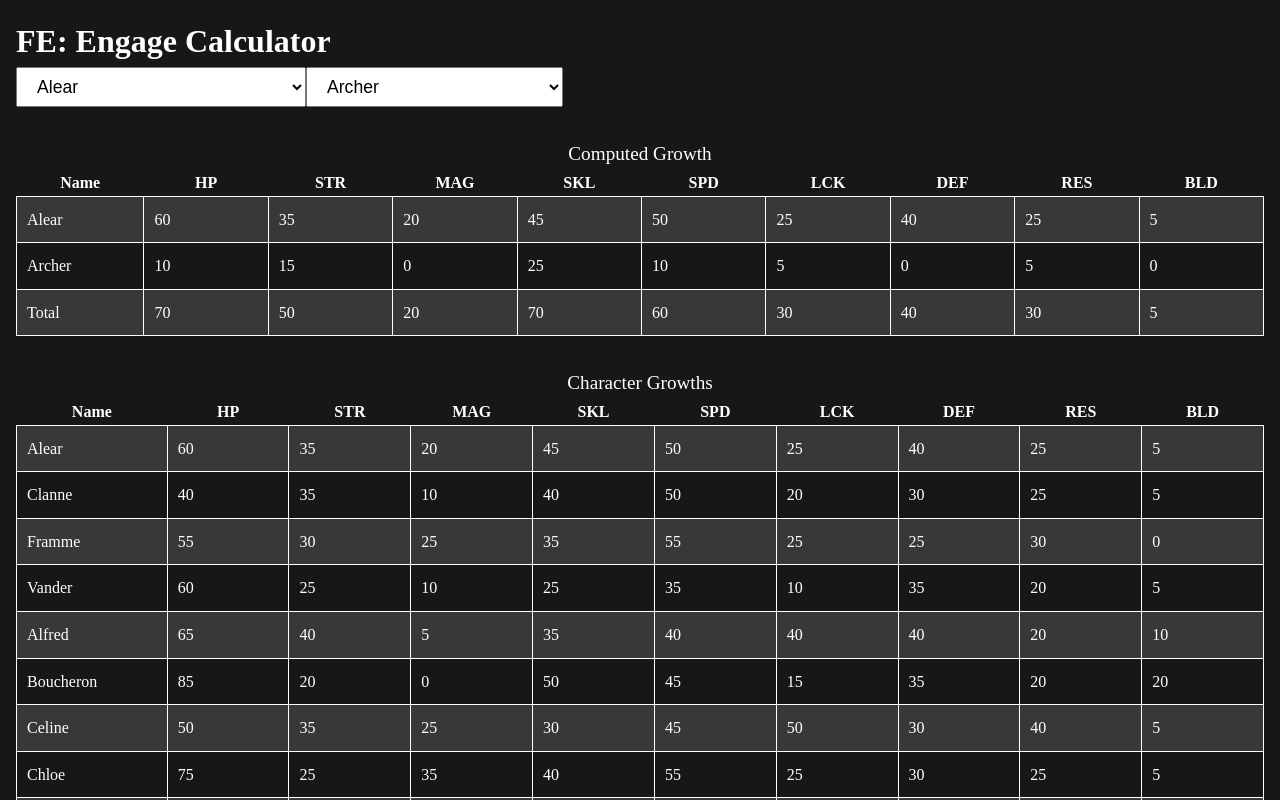
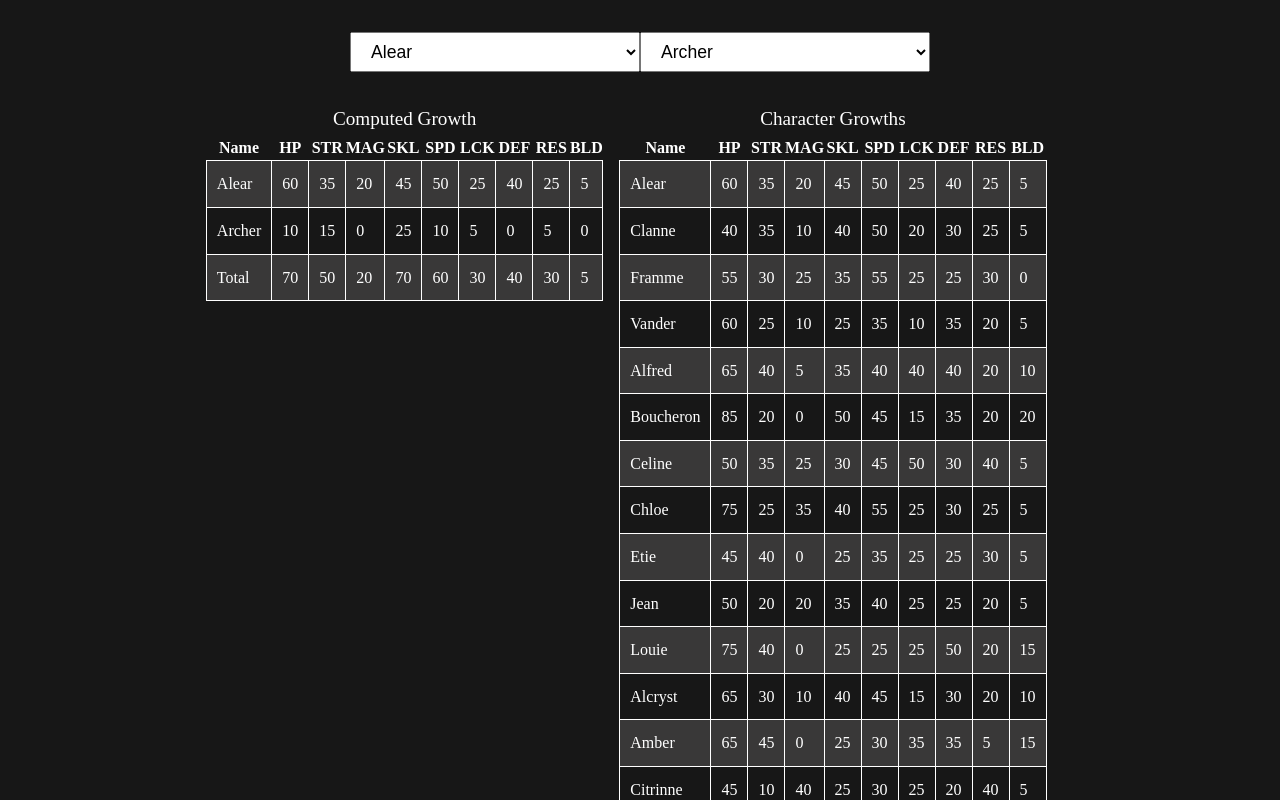
Before and after one commit to maj-rf/fengage-calc, a Next.js app: page / in a window 1280 px wide. Shown: the top 800 px of the page. Built offline with nearby package versions, Linux system fonts and the light colour scheme.

Commit message:
update style

```diff
--- a/src/app/globals.css
+++ b/src/app/globals.css
@@ -115,7 +115,7 @@
 }
 
 main {
-  padding: 1rem;
+  padding: 2rem;
 }
 
 td {
@@ -127,16 +127,11 @@
   background-color: rgb(57, 56, 56);
 }
 
-td {
-  width: 5%;
-}
-
 table {
   margin-top: 2rem;
 }
 
 select {
-  max-width: 30vw;
   padding: 0.5rem 1rem;
   font-size: 1.1rem;
 }
@@ -144,3 +139,25 @@
 caption {
   font-size: 1.2rem;
 }
+
+.dropdowns {
+  display: flex;
+  justify-content: center;
+  align-items: center;
+}
+.info-tables {
+  width: 100%;
+  display: flex;
+  justify-content: center;
+  gap: 1rem;
+}
+
+@media screen and (max-width: 800px) {
+  .info-tables {
+    flex-direction: column;
+  }
+
+  .dropdowns {
+    flex-direction: column;
+  }
+}
--- a/src/app/page.tsx
+++ b/src/app/page.tsx
@@ -2,6 +2,7 @@
 import { StatTable } from '@/components/StatTable';
 import { characterData, classData } from '@/data';
 import { useState } from 'react';
+import { SelectDropdown } from '@/components/SelectDropdown';
 
 export default function Home() {
   const [currentChar, setCurrentChar] = useState(characterData[0]);
@@ -21,37 +22,21 @@
 
   return (
     <main>
-      <h1>FE: Engage Calculator</h1>
-      <select
-        name="currentChar"
-        id="char-select"
-        onChange={handleCharacter}
-        defaultValue="Alear"
-      >
-        <option value="">--Please choose a Character--</option>
-        {characterData.map((char) => {
-          return (
-            <option key={char.name} value={char.name}>
-              {char.name}
-            </option>
-          );
-        })}
-      </select>
-      <select
-        name="currentClass"
-        id="class-select"
-        onChange={handleClass}
-        defaultValue="Archer"
-      >
-        <option value="">--Please choose a Class--</option>
-        {classData.map((cls) => {
-          return (
-            <option key={cls.name} value={cls.name}>
-              {cls.name}
-            </option>
-          );
-        })}
-      </select>
+      <div className="dropdowns">
+        <SelectDropdown
+          name="character"
+          handleChange={handleCharacter}
+          data={characterData}
+          value="Alear"
+        />
+        <SelectDropdown
+          name="class"
+          handleChange={handleClass}
+          data={classData}
+          value="Archer"
+        />
+      </div>
+      <div className="info-tables">
         <div>
           <StatTable
             data={[
@@ -62,9 +47,10 @@
             title="Computed Growth"
           />
         </div>
-      <div className="tables">
+        <div className="other-tables">
           <StatTable data={characterData} title="Character Growths" />
           <StatTable data={classData} title="Class Growths" />
+        </div>
       </div>
     </main>
   );
--- /dev/null
+++ b/src/components/SelectDropdown.tsx
@@ -0,0 +1,33 @@
+import { CharData } from '@/data';
+
+type DropdownProps = {
+  handleChange: (e: React.ChangeEvent<HTMLSelectElement>) => void;
+  name: string;
+  data: CharData[];
+  value: string;
+};
+
+export const SelectDropdown = ({
+  name,
+  handleChange,
+  data,
+  value,
+}: DropdownProps) => {
+  return (
+    <select
+      name={name}
+      id={name + 'select'}
+      onChange={handleChange}
+      defaultValue={value}
+    >
+      <option value="">--Please choose a Character--</option>
+      {data.map((char) => {
+        return (
+          <option key={char.name} value={char.name}>
+            {char.name}
+          </option>
+        );
+      })}
+    </select>
+  );
+};
```
Lines whose indentation alone changed are shown as unchanged.
